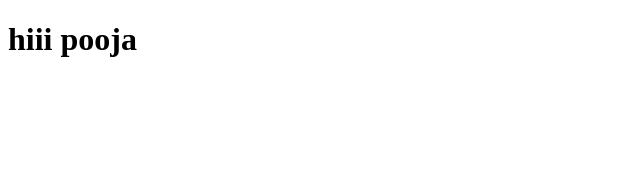
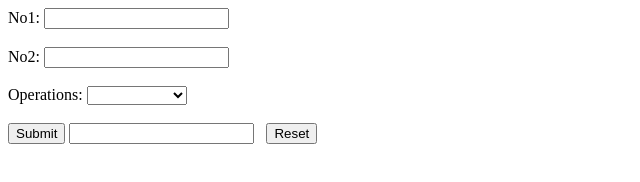
Before and after one commit to poojak31/Test1, a website: page index.html in a window 1280 px wide. Shown: the whole page, without its empty margins (0-640 px from the left). Drawn offline with Linux system fonts and the light colour scheme.

Commit message:
2 files modified

```diff
--- a/index.html
+++ b/index.html
@@ -1,7 +1,66 @@
 <!DOCTYPE html>
-<head>
-</head>
-<body>
-  <h1>hiii pooja</h1>
+<html lang="en">
+  <head>
+    <meta charset="UTF-8" />
+    <meta name="viewport" content="width=device-width, initial-scale=1.0" />
+    <meta http-equiv="X-UA-Compatible" content="ie=edge" />
+    <title>Document</title>
+    <script src="task.js"></script>
+  </head>
+  <body>
+    <div>
+      <form>
+        <label>No1:</label>
+        <input type="number" id="no1" name="num1" />
+        <br /><br />
+
+        <label>No2:</label>
+        <input type="number" id="no2" name="num2" />
+        <br /><br />
+
+        <label>Operations:</label>
+        <select id="operator">
+          <option></option>
+          <option value="add">Addition</option>
+          <option value="subt">Subtraction</option>
+          <option value="mult">Multiplication</option>
+          <option value="div">division</option>
+        </select>
+        <br /><br />
+
+        <button class="butts" type="button" onclick="opration()">Submit</button>
+        <input type="text" id="result" />
+        &nbsp;
+        <button type="reset">Reset</button>
+      </form>
+    </div>
+    <script>
+      function opration(){
+    var a=parseInt(document.getElementById('no1').value);
+    var b=parseInt(document.getElementById('no2').value);
+    var oper=document.getElementById('operator').value;
+
+
+    if(oper=="add")
+    {
+     document.getElementById('result').value = a+b;
+    }
+    if(oper=="subt")
+    {
+      document.getElementById('result').value = a-b;
+    }
+    if(oper=="mult")
+    {
+   document.getElementById('result').value = a*b;
+    }
+    if(oper=="div")
+    {
+    document.getElementById('result').value = a/b;
+    }
+
+}
+
+      </script>
+
   </body>
-  </html>
+</html>
```
Also changed, not shown: index.js (line endings or trailing spaces).
